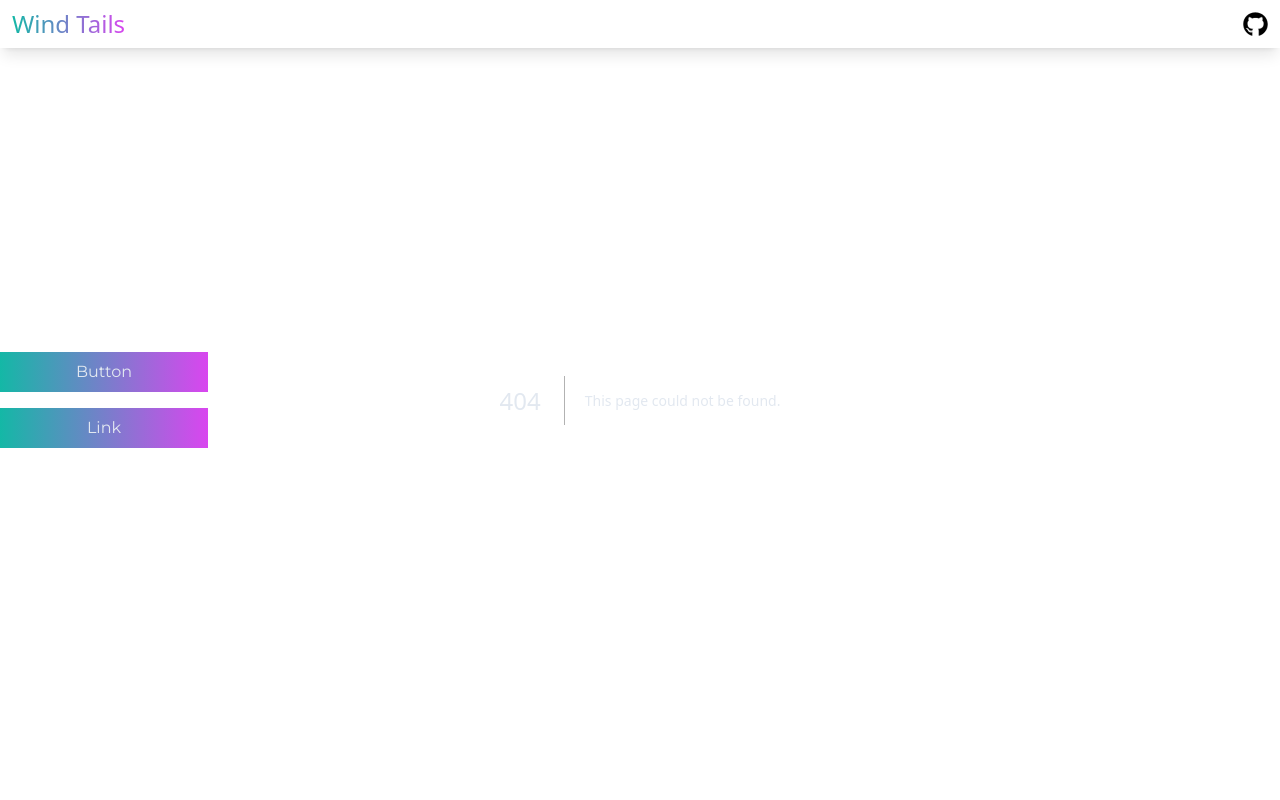
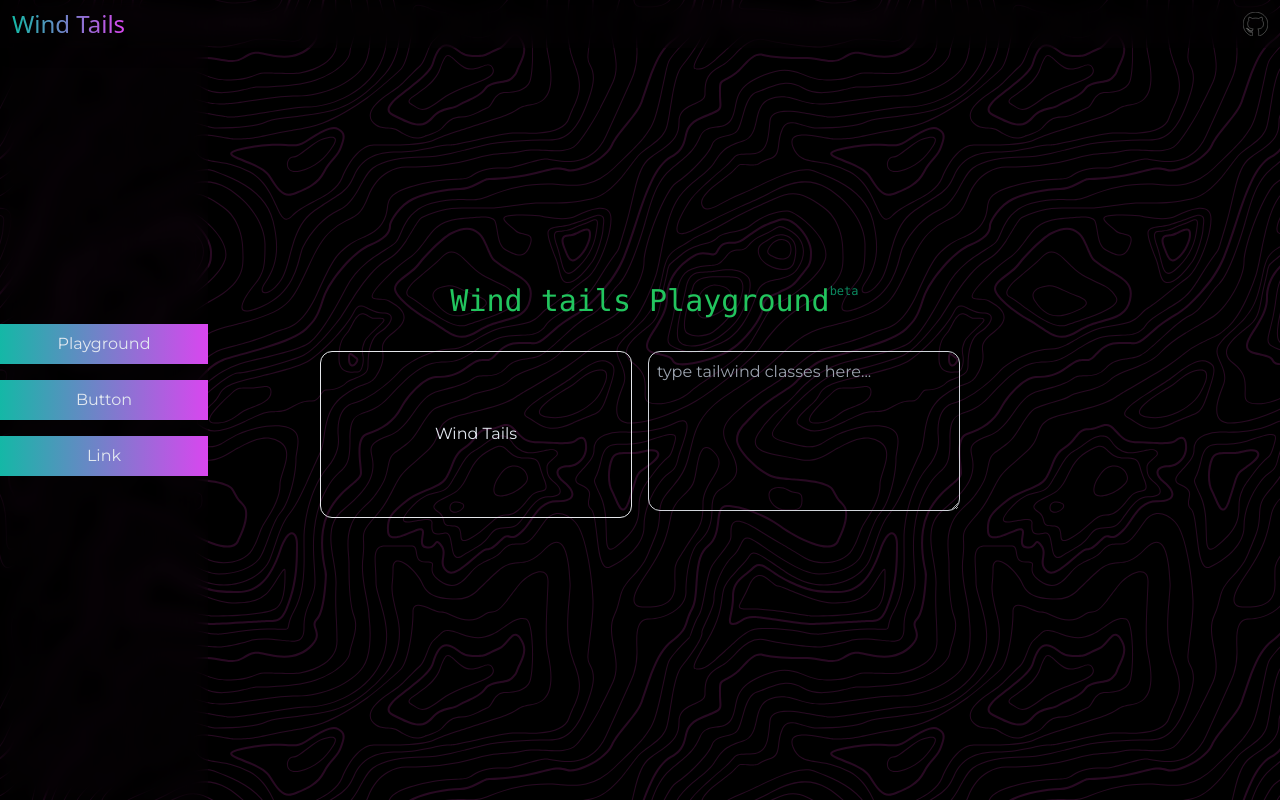
Before and after one commit to dcryptoniun/BrainLess-UI, a Next.js app: page /playground in a window 1280 px wide. Before the commit this address had no page. Built offline with nearby package versions, Linux system fonts and the light colour scheme; a web font is replaced by a local one.

Commit message:
added playground beta

```diff
--- a/app/components/Sidebar.js
+++ b/app/components/Sidebar.js
@@ -1,6 +1,7 @@
 import Link from "next/link";
 
 const links = [
+  { text: "Playground", href: "/playground" },
   { text: "Button", href: "#" },
   { text: "Link", href: "#" },
 ];
--- /dev/null
+++ b/app/playground/page.js
@@ -0,0 +1,33 @@
+"use client";
+import React, { useState } from "react";
+
+export default function Play() {
+  const [inputText, setInputText] = useState("");
+
+  return (
+    <div className="justify-center w-full h-screen items-center flex flex-col gap-8">
+      <h1 className="font-mono text-3xl text-green-500 relative">
+        Wind tails Playground{" "}
+        <span className="text-xs animate-pulse text-emerald-500 absolute">
+          beta
+        </span>
+      </h1>
+      <div className="grid w-1/2 gap-4 h-auto   grid-col-1 md:grid-cols-2  ">
+        <div className=" flex justify-center items-center text-center border p-3 rounded-xl">
+          <div className={inputText}>
+            <h1>Wind Tails</h1>
+          </div>
+        </div>
+        <div>
+          {" "}
+          <textarea
+            className="w-full h-40 border border-gray-300 p-2 bg-transparent rounded-xl "
+            value={inputText}
+            placeholder="type tailwind classes here..."
+            onChange={(e) => setInputText(e.target.value)}
+          />
+        </div>
+      </div>
+    </div>
+  );
+}
```
